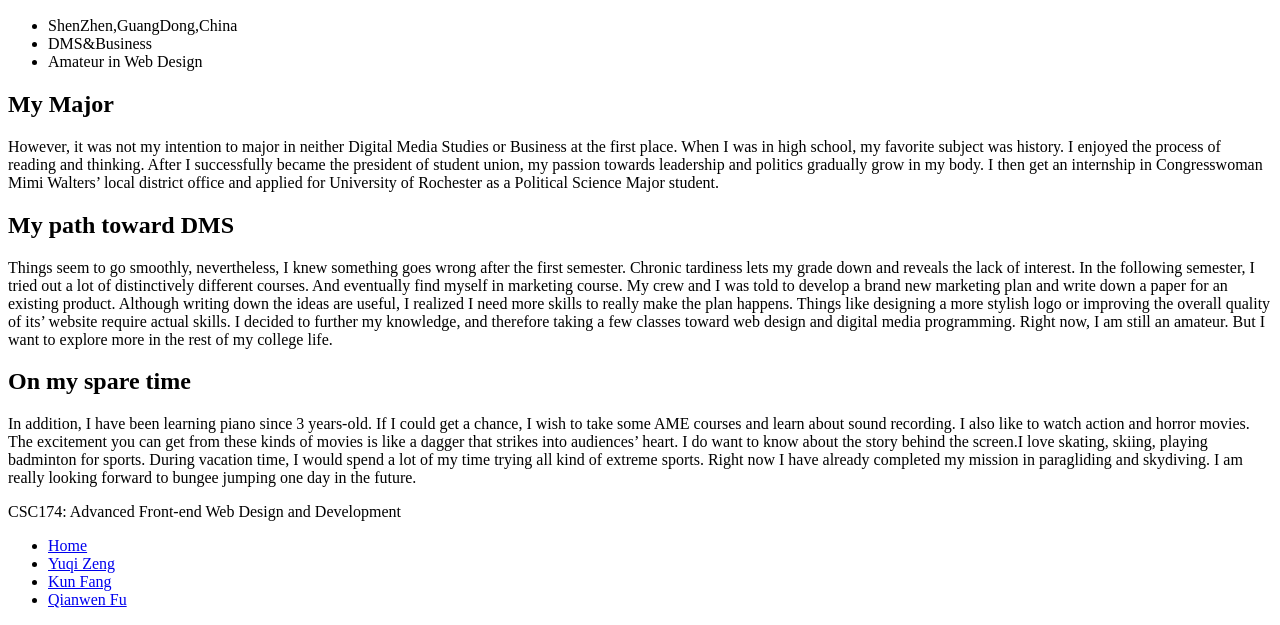
After one commit to yzeng810/csc174project, a PHP site: page /kunfang.php in a window 1280 px wide. The commit adds this page. Shown: the part 453-1078 px from the top of the page. Run offline with PHP 8.4, Linux system fonts and the light colour scheme.

Commit message:
change php

```diff
--- a/lab02/inc/nav.inc
+++ b/lab02/inc/nav.inc
@@ -2,9 +2,9 @@
 
 		<ul>
 			<li><a href="index.php">Home</a></li>
-			<li><a href="hometown.php">Hometown</a></li>
-			<li><a href="my-major.php">My Major</a></li>
-			<li><a href="this-semester.php">This Semester</a></li>
+			<li><a href="yuqi-zeng.php">Yuqi Zeng</a></li>
+			<li><a href="kun-fang.php">Kun Fang</a></li>
+			<li><a href="qianwen-fu.php">Qianwen Fu</a></li>
 		</ul>
 
 </nav>
--- /dev/null
+++ b/lab02/kunfang.php
@@ -0,0 +1,45 @@
+<?php
+$currentPage="Kun Fang | Lab 2: Flash Website";
+include "inc/html-top.inc";?>
+
+	<?php include "inc/aside.inc";?>
+
+<header>
+
+  <a href="index.php">
+  	<h1>Kun Fang</h1>
+	<img src="images/IMG.jpg" alt="Kun Fang">
+	</a>
+</header>
+
+
+<aside>
+	<ul>
+		<li>ShenZhen,GuangDong,China</li>
+		<li>DMS&Business</li>
+		<li>Amateur in Web Design</li>
+	</ul>
+	</aside>
+
+<main>
+	<h2> My Major</h2>
+
+	<p>However, it was not my intention to major in neither Digital Media Studies or Business at the first place. When I was in high school, my favorite subject was history. I enjoyed the process of  reading and thinking. After I successfully became the president of student union, my passion towards leadership and politics gradually grow in my body. I then get an internship in Congresswoman Mimi Walters’ local district office and applied for University of Rochester as a Political Science Major student. </p>
+
+	<h2> My path toward DMS</h2>
+	<p>Things seem to go smoothly, nevertheless, I knew something goes wrong after the first semester. Chronic tardiness lets my grade down and reveals the lack of interest. In the following semester, I tried out a lot of distinctively different courses. And eventually find myself in marketing course. My crew and I was told to develop a brand new marketing plan and write down a paper for an existing product. Although writing down the ideas are useful, I realized I need more skills to really make the plan happens. Things like designing a more stylish logo or improving the overall quality of its’ website require actual skills. I decided to further my knowledge, and therefore taking a few classes toward web design and digital media programming. Right now, I am still an amateur. But I want to explore more in the rest of my college life.</p>
+
+	<h2> On my spare time</h2>
+	<p>In addition, I have been learning piano since 3 years-old. If I could get a chance, I wish to take some AME courses and learn about sound recording. I also like to watch action and horror movies. The excitement you can get from these kinds of movies is like a dagger that strikes into audiences’ heart. I do want to know about the story behind the screen.I love skating, skiing, playing badminton for sports. During vacation time, I would spend a lot of my time trying all kind of extreme sports. Right now I have already completed my mission in paragliding and skydiving. I am really looking forward to bungee jumping one day in the future.</p>
+</main>
+
+
+    <?php include "inc/footer.inc";?>
+
+	<?php include "inc/nav.inc";?>
+
+	<?php include "inc/scripts.inc";?>
+
+
+</body>
+</html>
```
Also changed, not shown: lab02/kun-fang.php (added, +45 -0 lines), lab02/qianwen-fu.php (+3 -6 lines), 2 other files.
